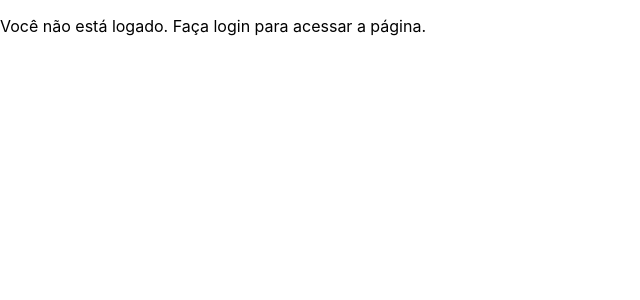
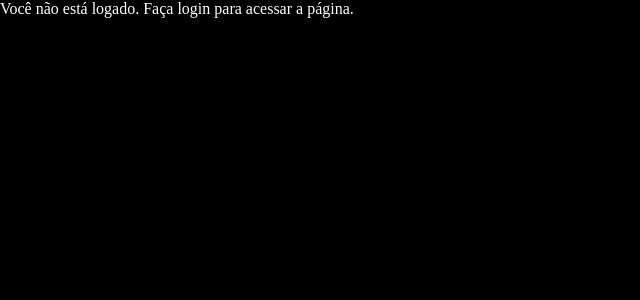
Before and after one commit to SamiAndrade/Modelo1React, a React (Create React App) app: page /home in a window 1280 px wide. Shown: the top 300 px of the page, without its empty margins (0-640 px from the left). Built offline with nearby package versions, Linux system fonts and the light colour scheme.

Commit message:
Definindo cor de fundo das páginas e estilizando tela home

```diff
--- a/src/index.css
+++ b/src/index.css
@@ -1,13 +1,38 @@
-body {
+* {
   margin: 0;
-  font-family: -apple-system, BlinkMacSystemFont, 'Segoe UI', 'Roboto', 'Oxygen',
-    'Ubuntu', 'Cantarell', 'Fira Sans', 'Droid Sans', 'Helvetica Neue',
-    sans-serif;
-  -webkit-font-smoothing: antialiased;
-  -moz-osx-font-smoothing: grayscale;
+  padding: 0;
 }
 
-code {
-  font-family: source-code-pro, Menlo, Monaco, Consolas, 'Courier New',
-    monospace;
+body {
+  color: white;
+  background-color: #000;
 }
+
+
+.conteudo__home {
+  background-color: #330000;
+  width: 60%;
+  height: 15em;
+  margin: 1em;
+  border-radius: 1em;
+  display: flex;
+  align-items: center;
+  justify-content: center;
+}
+
+.conteudo__titulo {
+  text-align: center;
+}
+
+.botao {
+  padding: 0.5em 1.5em;
+  margin-left: 1em;
+  border-radius: 0.5em;
+  cursor: pointer;
+  background-color: #781f1f;
+  border: 3px solid #330000;
+}
+
+.botao__conteudo {
+  color: white;
+}
```
